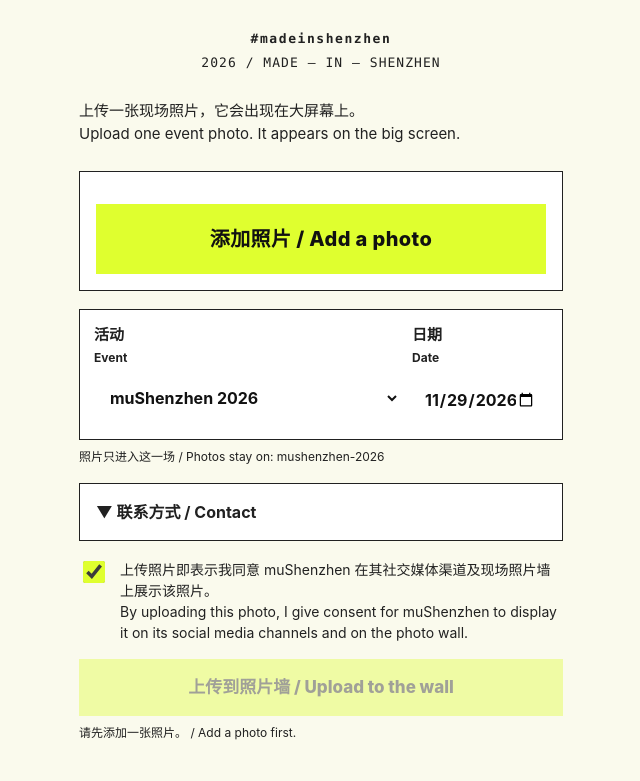
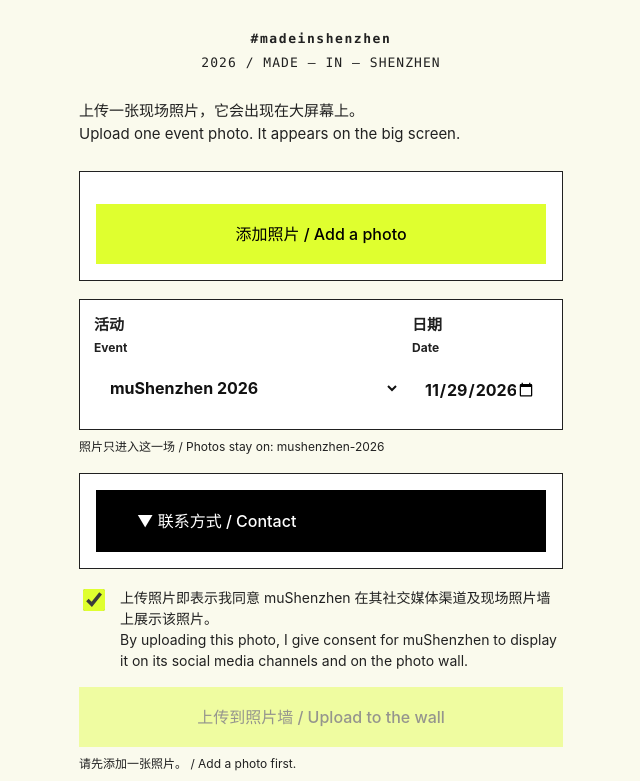
Before and after one commit to helinaio/encountering, a website: page wall/upload/index.html in a window 1280 px wide. Shown: the part 169-950 px from the top of the page, without its empty margins (319-959 px from the left). Drawn offline with Linux system fonts and the light colour scheme.

Commit message:
Use square primary and secondary buttons on the upload page.
The add and upload actions are fluorescent green with black text. Save, share, RedNote, and the contact toggle are black with white text. Radius is 0.

Co-authored-by: helinaio <helinaio@users.noreply.github.com>

```diff
--- a/wall/upload/index.html
+++ b/wall/upload/index.html
@@ -53,19 +53,20 @@
   .lead { margin: 0; padding: 18px 18px 0; font-size: 15px; color: var(--ink); }
   main { padding: 8px 18px 0; }
   .file { position: absolute; width: 1px; height: 1px; overflow: hidden; clip: rect(0 0 0 0); }
-  .big {
+  .big, button.send {
     display: block; width: 100%;
     margin-top: 16px;
-    padding: 20px 12px;
-    background: #DFFF2F; color: #111;
-    border: 0;
-    font: inherit; font-size: 20px; font-weight: 800; text-align: center;
-    letter-spacing: 0.02em;
+    padding: 18px 40px;
+    background: var(--accent); color: var(--black);
+    border: 0; border-radius: 0; box-shadow: none;
+    font: inherit; font-size: 16px; font-weight: 500; text-align: center;
     cursor: pointer;
   }
-  .big:focus-visible, button.send:focus-visible, input:focus-visible, textarea:focus-visible {
-    outline: 3px solid #DFFF2F; outline-offset: 2px;
+  .big:focus-visible, button.send:focus-visible { outline: 3px solid var(--black); outline-offset: 2px; }
+  input:focus-visible, textarea:focus-visible, select:focus-visible {
+    outline: 3px solid var(--black); outline-offset: 2px;
   }
+  .big:hover, button.send:hover:not(:disabled) { filter: brightness(0.95); }
   #preview { display: none; width: auto; max-width: 100%; max-height: 40vh; height: auto; object-fit: contain; margin: 12px auto 0; background: var(--paper); border: 1px solid var(--ink); }
   #preview.show { display: block; }
   label.field { display: block; margin-top: 14px; font-size: 15px; font-weight: 700; }
@@ -105,49 +106,34 @@
     background: var(--paper);
   }
   .consent input { width: 22px; height: 22px; margin-top: 2px; flex: none; accent-color: var(--accent); }
-  .disclose {
-    display: block;
-    width: 100%;
-    padding: 0;
-    border: 0;
-    background: transparent;
-    color: inherit;
-    font: inherit;
-    font-weight: 700;
-    text-align: left;
-    cursor: pointer;
-  }
+  .disclose { display: block; }
   .disclose::before { content: "▼ "; }
   .disclose[aria-expanded="true"]::before { content: "▲ "; }
-  .disclose:focus-visible { outline: 3px solid var(--accent); outline-offset: 3px; }
   #contact-panel[hidden], #photo-actions[hidden], #save-hint[hidden] { display: none; }
   .photo-actions { display: grid; grid-template-columns: 1fr 1fr; gap: var(--card-gap); margin-top: var(--card-gap); }
   #rednote { grid-column: 1 / -1; }
-  .btn {
-    padding: 12px 8px;
-    border: 1.5px solid var(--accent);
-    border-radius: 5px 14px 6px 12px;
-    box-shadow: 2px 3px 0 var(--accent);
-    background: transparent;
-    color: inherit;
+  .btn, .disclose {
+    padding: 18px 40px;
+    border: 1px solid var(--black);
+    border-radius: 0;
+    box-shadow: none;
+    background: var(--black);
+    color: var(--paper);
     font: inherit;
-    font-size: 14px;
-    font-weight: 700;
+    font-size: 16px;
+    font-weight: 500;
+    text-align: center;
     cursor: pointer;
   }
-  .btn:focus-visible { outline: 3px solid var(--accent); outline-offset: 3px; }
+  .disclose { width: 100%; text-align: left; }
+  .btn:focus-visible, .disclose:focus-visible { outline: 3px solid var(--accent); outline-offset: 3px; }
+  .btn:hover { filter: brightness(1.2); }
+  @media (max-width: 520px) {
+    .big, button.send, .btn, .disclose { padding: 12px 24px; }
+  }
   #contact-panel { margin-top: var(--card-gap); }
   .consent { display: flex; gap: 12px; align-items: flex-start; margin-top: 18px; font-size: 14px; }
-  button.send {
-    display: block; width: 100%;
-    margin-top: 16px;
-    padding: 16px 12px;
-    background: #DFFF2F; color: #111;
-    border: 0;
-    font: inherit; font-size: 17px; font-weight: 800;
-    cursor: pointer;
-  }
-  button.send:disabled { opacity: 0.38; cursor: not-allowed; }
+  button.send:disabled { opacity: 0.4; cursor: not-allowed; }
   footer {
     margin-top: 32px;
     padding: 16px 18px 0;
```
